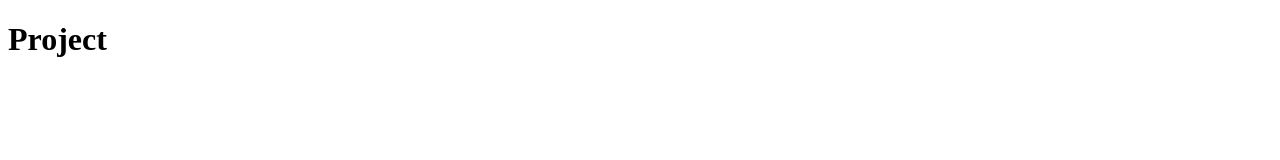
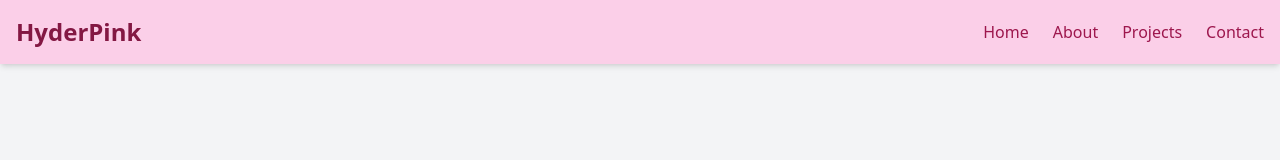
Before and after one commit to Webshred/Github-ad, a plain HTML site: page index.html in a window 1280 px wide. Drawn offline with nearby package versions, Linux system fonts and the light colour scheme.

Commit message:
added header

```diff
--- a/index.html
+++ b/index.html
@@ -1,11 +1,36 @@
 <!DOCTYPE html>
 <html lang="en">
-<head>
-    <meta charset="UTF-8">
-    <meta name="viewport" content="width=device-width, initial-scale=1.0">
-    <title>Document</title>
-</head>
-<body>
-    <h1>Project</h1>
-</body>
+  <head>
+    <meta charset="UTF-8" />
+    <meta name="viewport" content="width=device-width, initial-scale=1.0" />
+    <title>HyderPink's Tailwind Header</title>
+    <script src="https://cdn.tailwindcss.com"></script>
+  </head>
+  <body class="bg-gray-100 text-gray-800">
+    <header class="bg-pink-200 shadow-md p-4">
+      <div class="max-w-7xl mx-auto flex items-center justify-between">
+        <h1 class="text-2xl font-bold text-pink-900">HyderPink</h1>
+        <nav>
+          <ul class="flex space-x-6 text-pink-800 font-medium">
+            <li>
+              <a href="#home" class="hover:text-pink-600 transition">Home</a>
+            </li>
+            <li>
+              <a href="#about" class="hover:text-pink-600 transition">About</a>
+            </li>
+            <li>
+              <a href="#projects" class="hover:text-pink-600 transition"
+                >Projects</a
+              >
+            </li>
+            <li>
+              <a href="#contact" class="hover:text-pink-600 transition"
+                >Contact</a
+              >
+            </li>
+          </ul>
+        </nav>
+      </div>
+    </header>
+  </body>
 </html>
```
